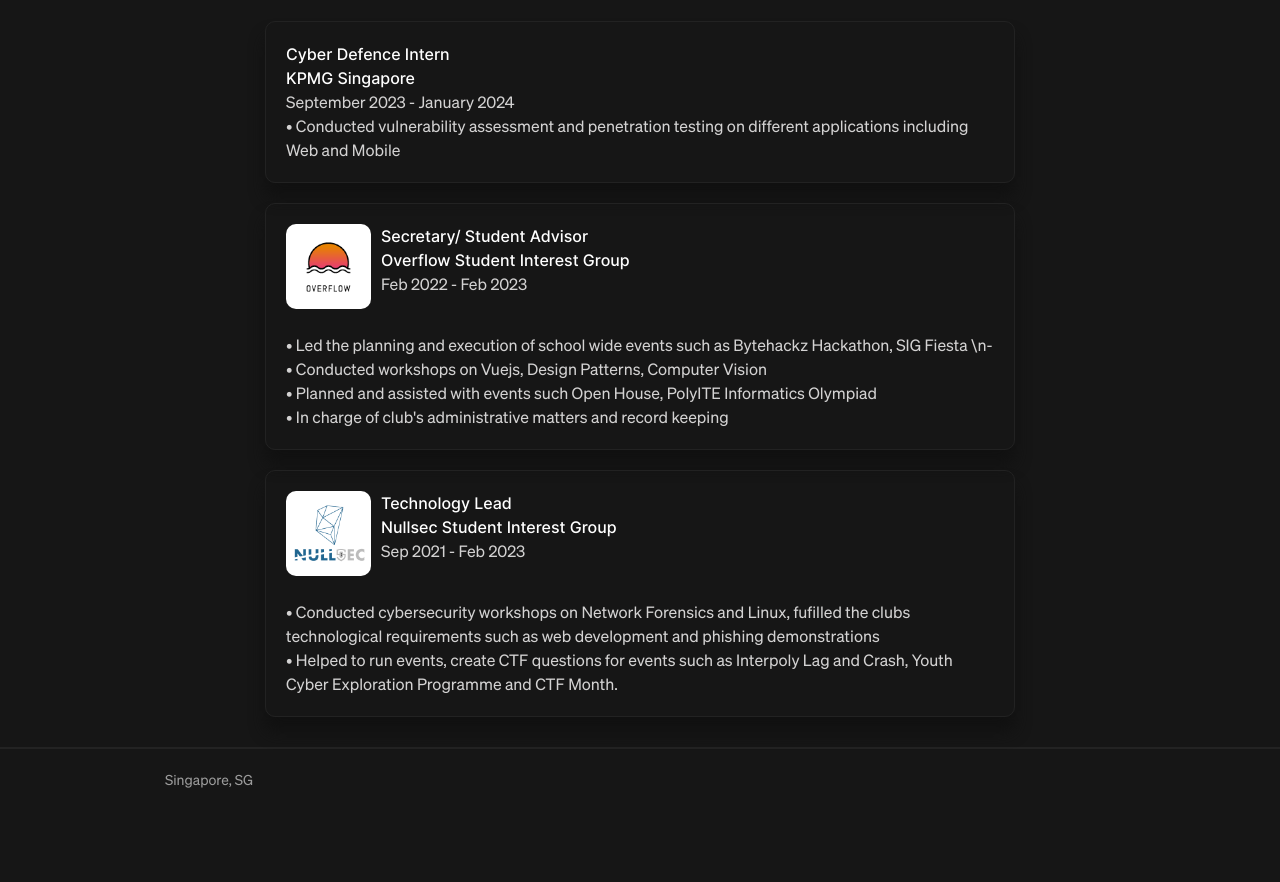
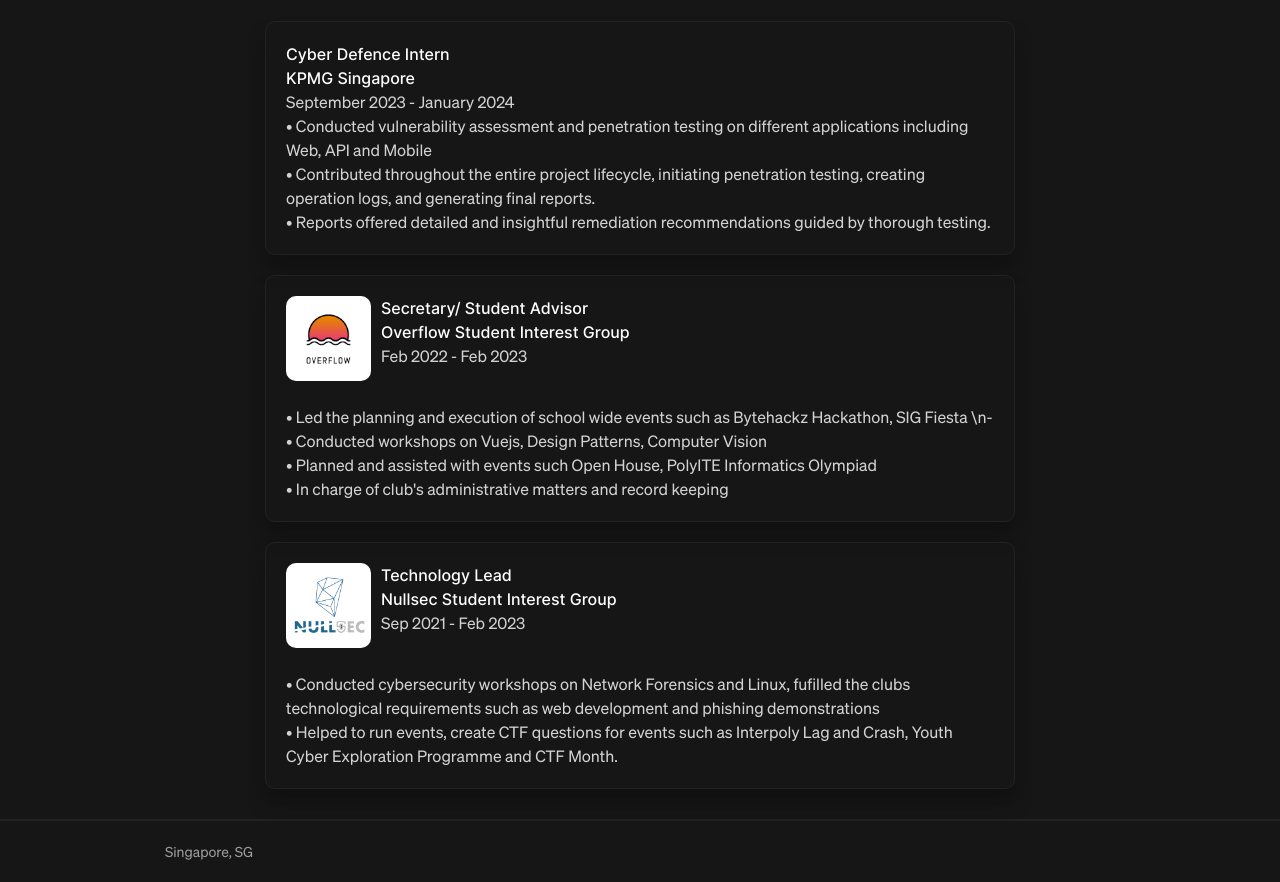
Before and after one commit to Mordaax/portfoliov3, a Next.js app: page /about in a window 1280 px wide. Shown: the part 1849-2731 px from the top of the page. Before the commit the page ends 2659 px from the top, so only its background shows below. Built offline with nearby package versions, Linux system fonts and the light colour scheme; no server answers.

Commit message:
Update index.tsx

```diff
--- a/src/components/About/index.tsx
+++ b/src/components/About/index.tsx
@@ -157,7 +157,9 @@
 
 
           </div>
-          <p>• Conducted vulnerability assessment and penetration testing on different applications including Web and Mobile</p>
+          <p>• Conducted vulnerability assessment and penetration testing on different applications including Web, API and Mobile</p>
+          <p>• Contributed throughout the entire project lifecycle, initiating penetration testing, creating operation logs, and generating final reports. </p>
+          <p>• Reports offered detailed and insightful remediation recommendations guided by thorough testing. </p>
           </div>
       </div>
 
@@ -321,11 +323,11 @@
         <p className={styles.town}>
           <FiMapPin />
           <a
-            href='https://en.wikipedia.org/wiki/Forney,_Texas'
+            href='https://en.wikipedia.org/wiki/Location'
             target='_blank'
             rel='noreferrer'
           >
-            Forney, Texas
+            Location
           </a>
         </p>
       </div>
```
